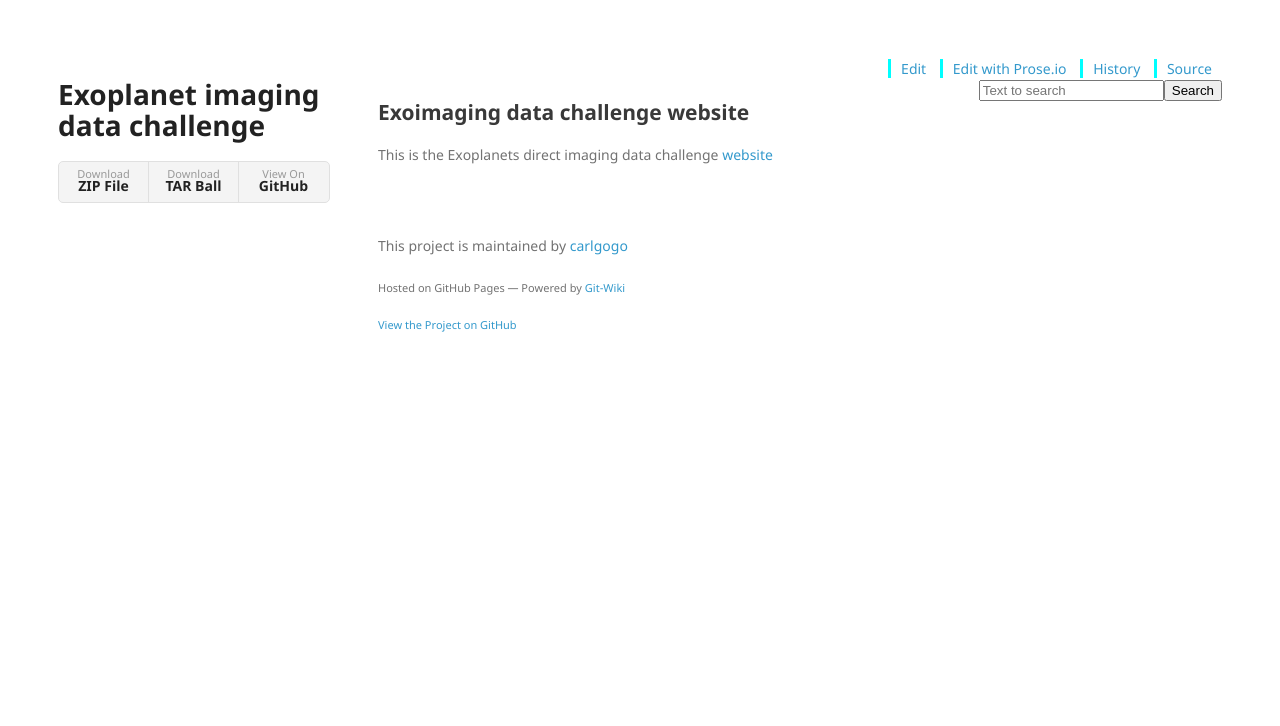
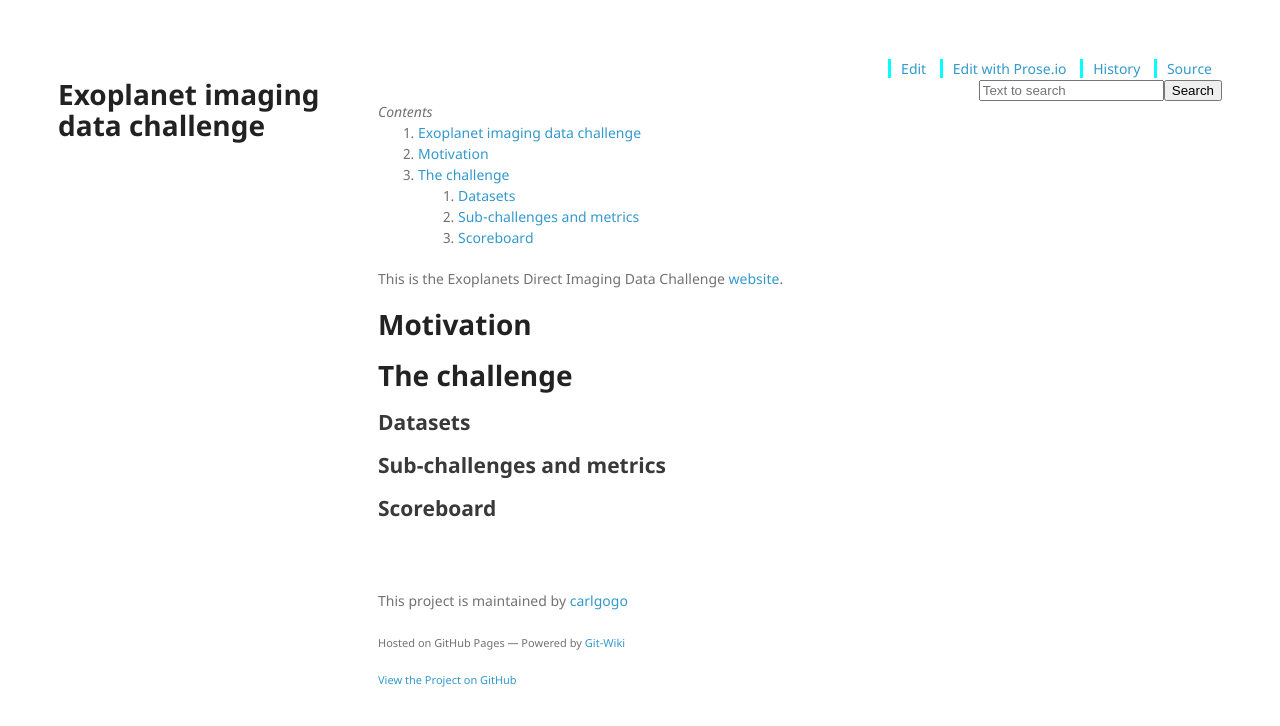
Before and after one commit to carlgogo/exoimaging_challenge, a Jekyll site: the page built from index.md, in a window 1280 px wide. Shown: the top 726 px of the page. Built offline with Jekyll 4.4.1, drawn with Linux system fonts in a browser that asks for light colours; nearby versions of some CDN libraries; our own code applies the rules of GitHub Pages for plain Markdown files; the repository's description, which GitHub fills in, is left out.

Commit message:
no message

```diff
--- a/_config.yml
+++ b/_config.yml
@@ -1,10 +1,10 @@
 title: Exoplanet imaging data challenge
 description:
-show_downloads: true
+show_downloads: false
 git_branch: master
 logo_url:
 google_analytics:
-theme:
+theme: hydeout
 wiki_folder: wiki
 use_github_wiki: false
 use_prose_io: true
--- a/index.md
+++ b/index.md
@@ -1,3 +1,11 @@
-## Exoimaging data challenge website
+This is the Exoplanets Direct Imaging Data Challenge [website](https://carlgogo.github.io/exoimaging_challenge/).
 
-This is the Exoplanets direct imaging data challenge [website](https://carlgogo.github.io/exoimaging_challenge/)
+# Motivation
+
+# The challenge
+
+## Datasets
+
+## Sub-challenges and metrics
+
+## Scoreboard
```
